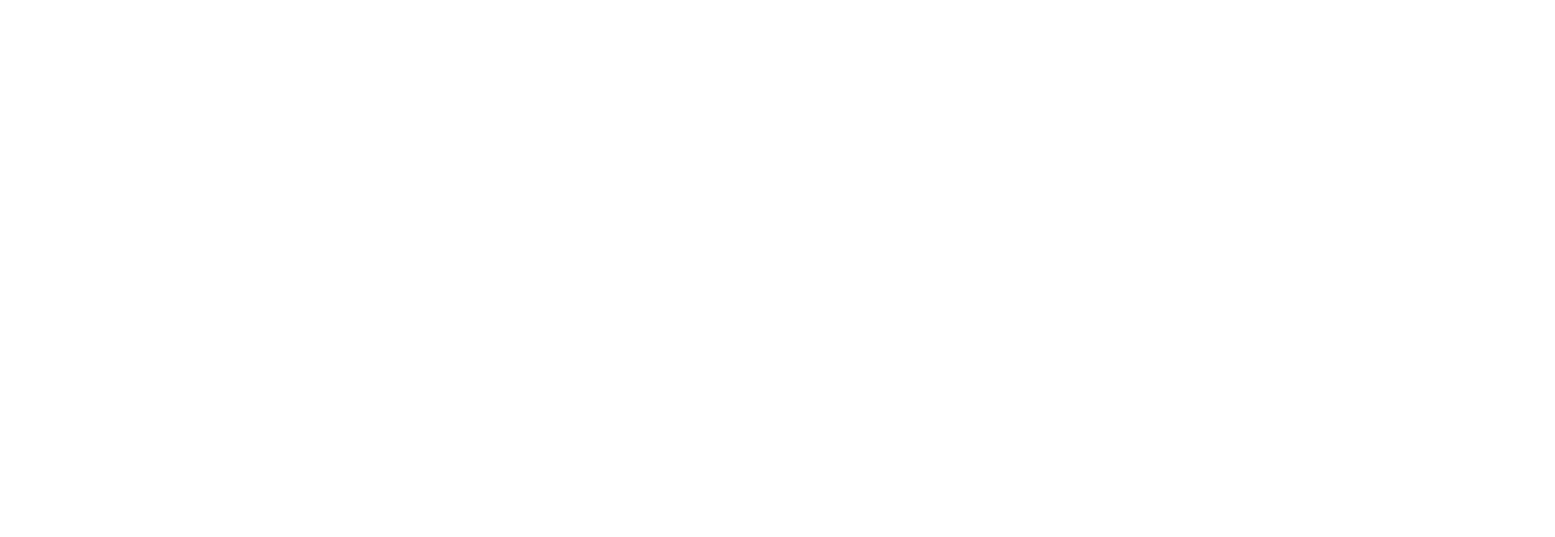
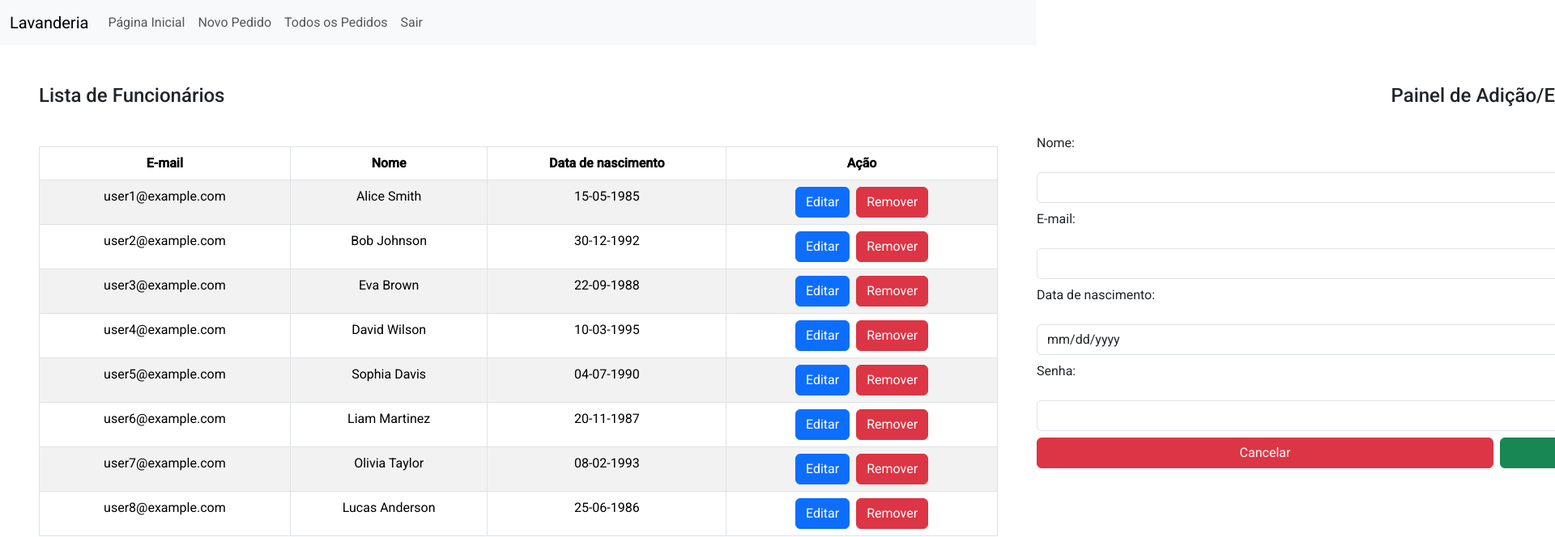
Before and after one commit to LaisaCristina/Web2_2024, an Angular app in the folder lavanderia/: page /employee/maintenance in a window 1280 px wide. Before the commit this address led to /. Shown: the top 664 px of the page at 81% size, 1920 px wide, since content can reach past the window. Built offline with nearby package versions, Linux system fonts and the light colour scheme.

Commit message:
:sparkles: feat: pg CRUD manutenção funcionário

```diff
--- a/lavanderia/src/app/app-routing.module.ts
+++ b/lavanderia/src/app/app-routing.module.ts
@@ -9,6 +9,7 @@
 import { FuncVisualizacaoPedidosComponent } from './pages/func-visualizacao-pedidos/func-visualizacao-pedidos.component';
 import { HomeEmployeeComponent } from './pages/home-employee/home-employee.component';
 import { EmployeeCrudComponent } from './pages/employee-crud/employee-crud.component';
+import { EmployeeMaintenanceComponent } from './pages/employee-maintenance/employee-maintenance.component';
 
 const routes: Routes = [
   { path: 'login', component: LoginComponent },
@@ -20,6 +21,7 @@
   {path: 'func-visualizacao-pedidos', component: FuncVisualizacaoPedidosComponent},
   { path: 'home/employee', component: HomeEmployeeComponent},
   { path: 'employee/crud', component: EmployeeCrudComponent},
+  { path: 'employee/maintenance', component: EmployeeMaintenanceComponent},
   { path: '', redirectTo: '/login', pathMatch: 'full' },
    // Redireciona para o login por padrão se a URL for vazia.
 ];
--- a/lavanderia/src/app/app.module.ts
+++ b/lavanderia/src/app/app.module.ts
@@ -27,6 +27,7 @@
 import { AlertComponent } from './components/alert/alert.component';
 import { MatIconModule } from '@angular/material/icon';
 import { EmployeeCrudComponent } from './pages/employee-crud/employee-crud.component';
+import { EmployeeMaintenanceComponent } from './pages/employee-maintenance/employee-maintenance.component';
 
 const routes: Routes = [
   { path: 'login', component: LoginComponent },
@@ -56,7 +57,8 @@
     ButtonsComponent,
     ProductComponent,
     AlertComponent,
-    EmployeeCrudComponent
+    EmployeeCrudComponent,
+    EmployeeMaintenanceComponent
   ],
   imports: [
     BrowserModule,
--- /dev/null
+++ b/lavanderia/src/app/pages/employee-maintenance/employee-maintenance.component.html
@@ -0,0 +1,87 @@
+<app-nav-bar></app-nav-bar>
+<div class="p-2 d-flex flex-column flex-md-row justify-content-between w-100 gap-4 p-5">
+  <div class="w-100 col-md-6 col-lg-9">
+    <h2 class="h4 font-weight-medium mb-5">
+      Lista de Funcionários
+    </h2>
+    <div class="table-responsive w-100">
+      <table class="table table-striped table-bordered text-center">
+        <thead>
+          <tr>
+            <th scope="col">E-mail</th>
+            <th scope="col">Nome</th>
+            <th scope="col">Data de nascimento</th>
+            <th scope="col">Ação</th>
+          </tr>
+        </thead>
+        <tbody>
+          <ng-container *ngFor="let employee of employees">
+            <tr>
+              <td>{{ employee.email }}</td>
+              <td>{{ employee.name }}</td>
+              <td>{{ employee.birthDate | date: 'dd-MM-yyyy' }}</td>
+              <td>
+                <div class="d-flex gap-2 justify-content-center">
+                  <button class="btn btn-primary" (click)="editItem(employee)">
+                    Editar
+                  </button>
+                  <button class="btn btn-danger" (click)="removeItem(employee)">
+                    Remover
+                  </button>
+                </div>
+              </td>
+            </tr>
+          </ng-container>
+        </tbody>
+      </table>
+      <div *ngIf="listaVazia" class="d-flex align-items-center justify-content-center w-100 pt-5 font-weight-medium h4">
+        A lista está vazia
+      </div>
+    </div>
+  </div>
+
+  <div class="w-100 col-md-6 col-lg-3">
+    <h2 class="h4 font-weight-medium text-center mb-2">
+      Painel de Adição/Edição
+    </h2>
+
+    <div class="d-flex flex-column gap-2 p-4 bg-white rounded">
+      <p class="font-weight-medium">Nome:</p>
+      <input
+        class="form-control"
+        type="text"
+        [(ngModel)]="employee.name"
+      />
+
+      <p class="font-weight-medium">E-mail:</p>
+      <input
+        class="form-control"
+        type="text"
+        [(ngModel)]="employee.email"
+      />
+
+      <p class="font-weight-medium">Data de nascimento:</p>
+      <input
+        class="form-control"
+        type="date"
+        [(ngModel)]="employee.birthDate"
+      />
+
+      <p class="font-weight-medium">Senha:</p>
+      <input
+        class="form-control"
+        type="password"
+        [(ngModel)]="employee.password"
+      />
+
+      <div class="d-flex justify-content-between gap-2">
+        <button class="btn btn-danger w-50" (click)="cleanForm()">
+          Cancelar
+        </button>
+        <button class="btn btn-success w-50" (click)="updateItem()">
+          Salvar
+        </button>
+      </div>
+    </div>
+  </div>
+</div>
--- /dev/null
+++ b/lavanderia/src/app/pages/employee-maintenance/employee-maintenance.component.ts
@@ -0,0 +1,138 @@
+import { Component } from '@angular/core';
+
+interface EmployeeMaintenance {
+  name: string;
+  email: string;
+  birthDate: string;
+  password: string;
+}
+
+@Component({
+  selector: 'app-employee-maintenance',
+  templateUrl: './employee-maintenance.component.html',
+})
+export class EmployeeMaintenanceComponent {
+  listaVazia: boolean = false;
+  selectedItem: EmployeeMaintenance | null = null;
+  selectedIndex: number | null = null;
+
+  employee: EmployeeMaintenance = {
+    name: '',
+    email: '',
+    birthDate: '',
+    password: '',
+  };
+
+  itemEmEdicao: EmployeeMaintenance | null = null;
+
+  employees: EmployeeMaintenance[] = [
+    {
+      email: 'user1@example.com',
+      name: 'Alice Smith',
+      birthDate: '1985-05-15',
+      password: 'securePass123',
+    },
+    {
+      email: 'user2@example.com',
+      name: 'Bob Johnson',
+      birthDate: '1992-12-30',
+      password: 'myP@ssw0rd',
+    },
+    {
+      email: 'user3@example.com',
+      name: 'Eva Brown',
+      birthDate: '1988-09-22',
+      password: 'pass1234',
+    },
+    {
+      email: 'user4@example.com',
+      name: 'David Wilson',
+      birthDate: '1995-03-10',
+      password: 'p@ssw0rd567',
+    },
+    {
+      email: 'user5@example.com',
+      name: 'Sophia Davis',
+      birthDate: '1990-07-04',
+      password: 'securePass456',
+    },
+    {
+      email: 'user6@example.com',
+      name: 'Liam Martinez',
+      birthDate: '1987-11-20',
+      password: 'mySecureP@ss',
+    },
+    {
+      email: 'user7@example.com',
+      name: 'Olivia Taylor',
+      birthDate: '1993-02-08',
+      password: 'p@ssw0rd789',
+    },
+    {
+      email: 'user8@example.com',
+      name: 'Lucas Anderson',
+      birthDate: '1986-06-25',
+      password: 'passw0rd123',
+    },
+  ];
+
+  formatDateToInput(date: string | Date): string {
+    const d = new Date(date);
+    const month = ('0' + (d.getMonth() + 1)).slice(-2);
+    const day = ('0' + d.getDate()).slice(-2);
+    const year = d.getFullYear();
+    return `${year}-${month}-${day}`;
+  }
+
+  editItem(item: EmployeeMaintenance) {
+    this.itemEmEdicao = { ...item };
+    this.employee = {
+      name: item.name,
+      email: item.email,
+      birthDate: this.formatDateToInput(item.birthDate),
+      password: '', // Limpa a senha por razões de segurança
+    };
+  }
+
+  updateItem() {
+    if (this.itemEmEdicao) {
+      const index = this.employees.findIndex((item) => item === this.itemEmEdicao);
+      if (index !== -1) {
+        this.employees[index] = { ...this.employee };
+        this.itemEmEdicao = null;
+      }
+    } else if (
+      this.employee.email &&
+      this.employee.name &&
+      this.employee.birthDate &&
+      this.employee.password
+    ) {
+      this.employees.push({ ...this.employee });
+      this.employee = {
+        email: '',
+        name: '',
+        birthDate: '',
+        password: '',
+      };
+    }
+    this.listaVazia = this.employees.length === 0;
+  }
+
+  removeItem(item: EmployeeMaintenance) {
+    const index = this.employees.indexOf(item);
+    if (index !== -1) {
+      this.employees.splice(index, 1);
+    }
+    this.listaVazia = this.employees.length === 0;
+  }
+
+  cleanForm() {
+    this.itemEmEdicao = null;
+    this.employee = {
+      email: '',
+      name: '',
+      birthDate: '',
+      password: '',
+    };
+  }
+}
```
Also changed, not shown: 1 other file (tests, documents, lock files or other folders).
